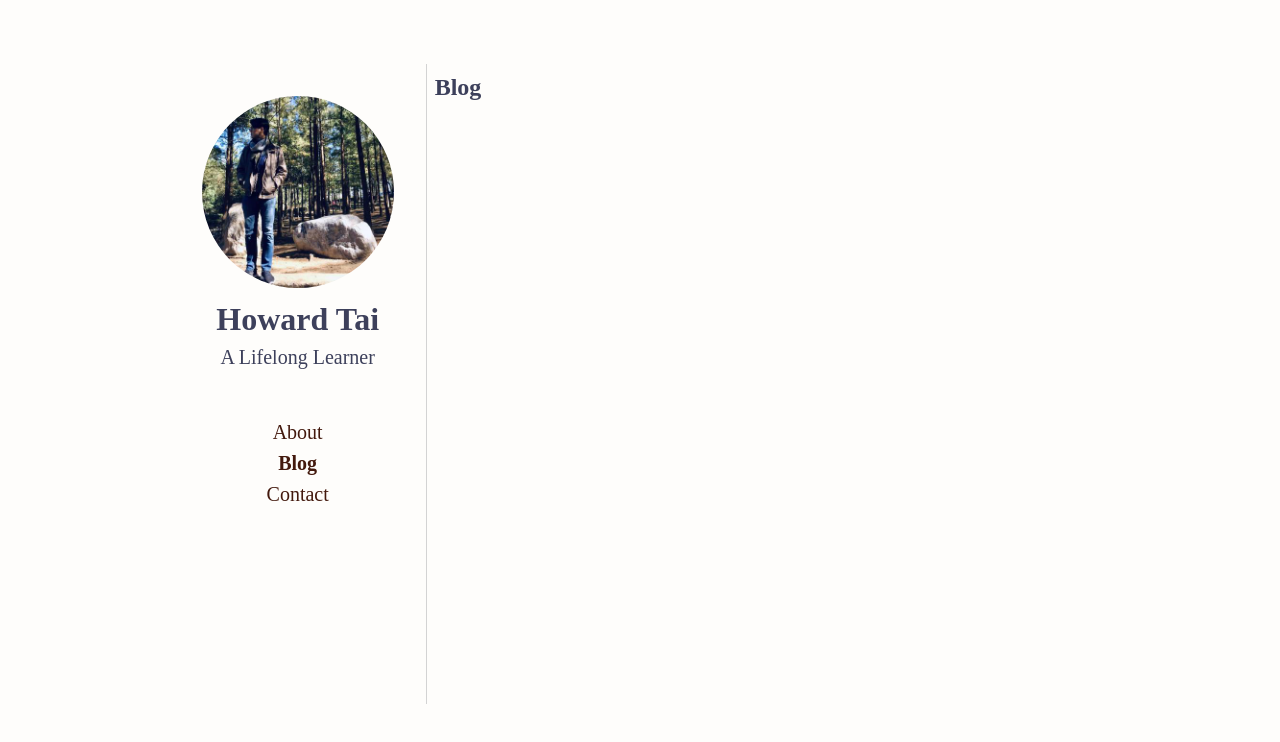
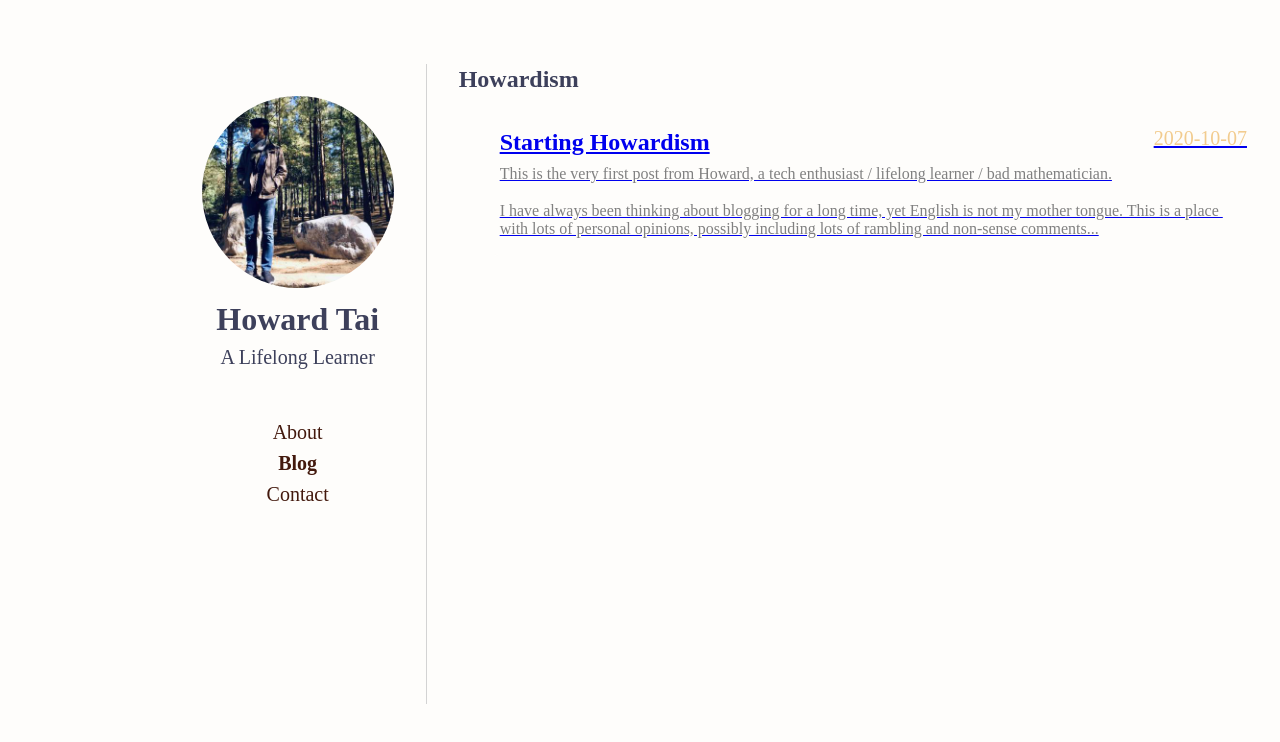
Before and after one commit to Howard86/howardism, a Next.js app: page / in a window 1280 px wide. Shown: the top 742 px of the page. Built offline with nearby package versions, Linux system fonts and the light colour scheme.

Commit message:
:sparkles: add BlogPage & update index page

```diff
--- /dev/null
+++ b/src/components/blog/BlogPage.tsx
@@ -0,0 +1,20 @@
+import React, { FC } from "react";
+import { Box } from "rebass/styled-components";
+import PostCard from "./PostCard";
+
+export interface BlogPageProps {
+  postsMeta: FrontMatter.Meta[];
+}
+
+// TODO: add tags for future utilities
+const BlogPage: FC<BlogPageProps> = ({ postsMeta }) => (
+  <Box as="ul">
+    {postsMeta.map((meta) => (
+      <Box key={meta.date} as="li">
+        <PostCard title={meta.title} description={meta.description} date={meta.date} tags={[]} />
+      </Box>
+    ))}
+  </Box>
+);
+
+export default BlogPage;
--- a/src/pages/index.tsx
+++ b/src/pages/index.tsx
@@ -1,15 +1,31 @@
 import React, { FC } from "react";
-import { Box, Flex, Heading } from "rebass/styled-components";
+import { GetStaticProps } from "next";
+import matter from "gray-matter";
+import { readFileSync, readdirSync } from "fs";
+import { join } from "path";
+import { Box, Heading } from "rebass/styled-components";
 
-const HomePage: FC = () => {
-  return (
-    <Flex flexDirection="column">
-      <Box m={2}>
-        <Heading>Blog</Heading>
-        {/* TODO: add Posts */}
-      </Box>
-    </Flex>
-  );
+import { MDX_SOURCE_PATH } from "@/constants/mdx";
+import BlogPage, { BlogPageProps } from "@/components/blog/BlogPage";
+
+const MAX_POSTS_PER_PAGE = 5;
+
+export const getStaticProps: GetStaticProps<BlogPageProps> = async () => {
+  const postsMeta = readdirSync(MDX_SOURCE_PATH)
+    .map((fileName) => {
+      const content = readFileSync(join(MDX_SOURCE_PATH, fileName), "utf8");
+      return matter(content).data as FrontMatter.Meta;
+    })
+    .sort((a, b) => (Date.parse(a.date) < Date.parse(b.date) ? 1 : -1))
+    .slice(0, MAX_POSTS_PER_PAGE);
+  return { props: { postsMeta } };
 };
 
-export default HomePage;
+const Blog: FC<BlogPageProps> = ({ postsMeta }) => (
+  <Box mx={[2, 3]}>
+    <Heading mx={[2, 3]}>Howardism</Heading>
+    <BlogPage postsMeta={postsMeta} />
+  </Box>
+);
+
+export default Blog;
```
